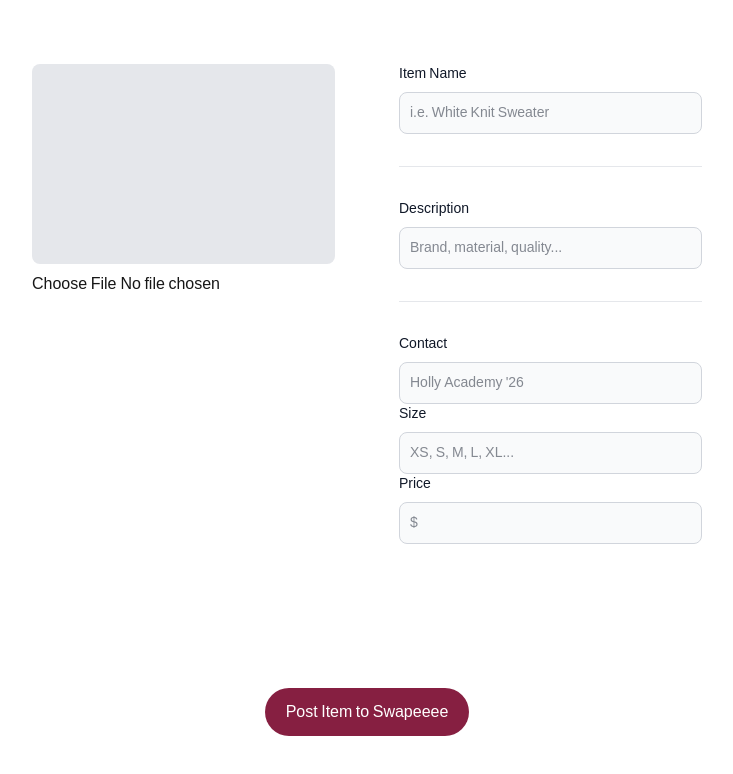
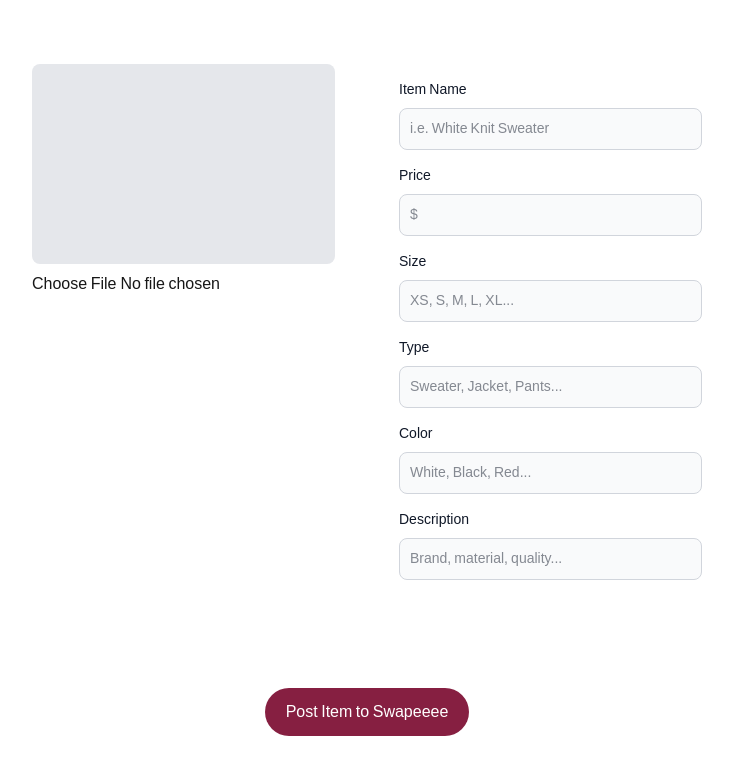
Before and after one commit to HolyNamesAcademy/Projects-II-25-26, a Next.js app in the folder frontend/: page /sell/add-item in a window 1280 px wide. Shown: the top 774 px of the page, without its empty margins (273-1006 px from the left). Built offline with nearby package versions, Linux system fonts and the light colour scheme.

Commit message:
Updated the form to have the correct text boxes

```diff
--- a/frontend/src/app/sell/add-item/page.tsx
+++ b/frontend/src/app/sell/add-item/page.tsx
@@ -9,10 +9,11 @@ function CreateItem() {
   const [_imageFile, setImageFile] = useState<File | null>(null);
   const [previewUrl, setPreviewUrl] = useState<string | null>(null);
   const [itemName, setItemName] = useState("");
+  const [price, setPrice] = useState("");
+  const [size, setSize] = useState("");
+  const [type, setType] = useState("");
+  const [color, setColor] = useState("");
   const [description, setDescription] = useState("");
-  const [contact, setContact] = useState("");
-  const [size, setSize] = useState("");
-  const [price, setPrice] = useState("");
 
   {
     /*image uploader*/
@@ -34,18 +35,20 @@ function CreateItem() {
 
   const handleSubmit = async () => {
     console.log("Item Name:", itemName);
+    console.log("Price:", price);
+    console.log("Size:", size);
+    console.log("Type:", type);
+    console.log("Color:", color);
+    console.log("Image File:", _imageFile);
     console.log("Description:", description);
-    console.log("Contact:", contact);
-    console.log("Size:", size);
-    console.log("Price:", price);
 
     const item = await api.items.create({
       name: itemName,
-      description,
       price: parseInt(price),
       size,
-      type: "Unknown",
-      color: "Unknown",
+      type,
+      color,
+      description,
       image: previewUrl || "",
     });
 
@@ -88,40 +91,24 @@ function CreateItem() {
           </div>
 
           <div className="mt-6 sm:mt-8 lg:mt-0">
-            <TextInput
-              label="Item Name"
-              type="text"
-              value={itemName}
-              onChange={(e) =>
-                setItemName((e.target as HTMLInputElement).value)
-              }
-              placeholder="i.e. White Knit Sweater"
-            />
-
-            <hr className="my-6 md:my-8 border-gray-200 dark:border-gray-800" />
-
-            <TextInput
-              label="Description"
-              type="text"
-              value={description}
-              onChange={(e) =>
-                setDescription((e.target as HTMLInputElement).value)
-              }
-              placeholder="Brand, material, quality..."
-            />
-
-            <hr className="my-6 md:my-8 border-gray-200 dark:border-gray-800" />
-
             {/* Display contact, size, and price*/}
             <div className="mt-4">
               <TextInput
-                label="Contact"
+                label="Item Name"
                 type="text"
-                value={contact}
+                value={itemName}
                 onChange={(e) =>
-                  setContact((e.target as HTMLInputElement).value)
+                  setItemName((e.target as HTMLInputElement).value)
                 }
-                placeholder="Holly Academy '26"
+                placeholder="i.e. White Knit Sweater"
+              />
+
+              <TextInput
+                label="Price"
+                type="number"
+                value={price}
+                onChange={(e) => setPrice((e.target as HTMLInputElement).value)}
+                placeholder="$"
               />
 
               <TextInput
@@ -133,11 +120,29 @@ function CreateItem() {
               />
 
               <TextInput
-                label="Price"
-                type="number"
-                value={price}
-                onChange={(e) => setPrice((e.target as HTMLInputElement).value)}
-                placeholder="$"
+                label="Type"
+                type="text"
+                value={type}
+                onChange={(e) => setType((e.target as HTMLInputElement).value)}
+                placeholder="Sweater, Jacket, Pants..."
+              />
+
+              <TextInput
+                label="Color"
+                type="text"
+                value={color}
+                onChange={(e) => setColor((e.target as HTMLInputElement).value)}
+                placeholder="White, Black, Red..."
+              />
+
+              <TextInput
+                label="Description"
+                type="text"
+                value={description}
+                onChange={(e) =>
+                  setDescription((e.target as HTMLInputElement).value)
+                }
+                placeholder="Brand, material, quality..."
               />
             </div>
           </div>
--- a/frontend/src/components/textInput.tsx
+++ b/frontend/src/components/textInput.tsx
@@ -14,7 +14,7 @@ export default function TextInput({
   onChange?: (e: React.ChangeEvent<HTMLInputElement>) => void;
 }) {
   return (
-    <div>
+    <div className="mb-4">
       <label
         htmlFor={label}
         className="block mb-2 text-sm font-medium text-gray-900 dark:text-white"
```
